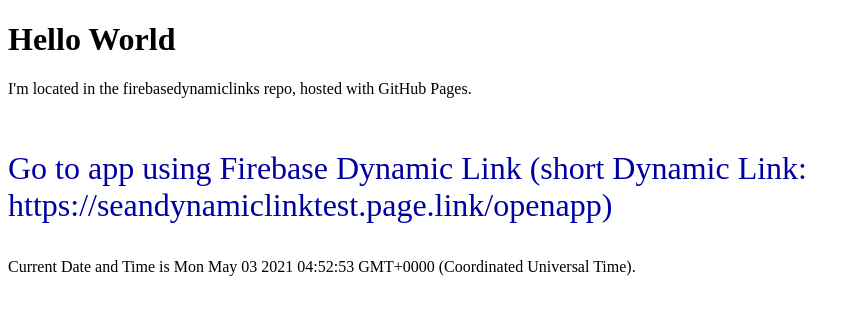
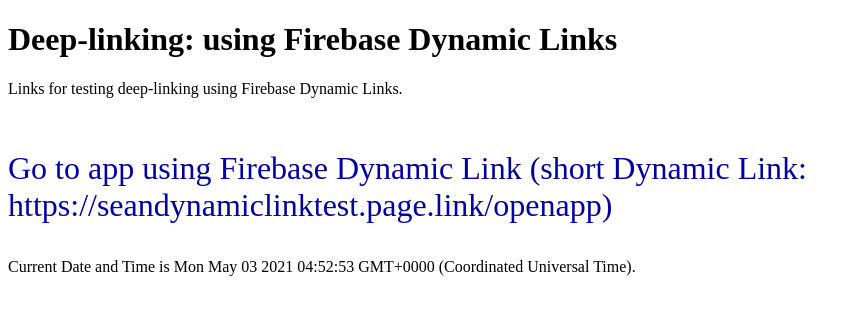
Before and after one commit to seanp30/firebasedynamiclinks, a plain HTML site: page index.html in a window 1280 px wide. Shown: the whole page, without its empty margins (0-860 px from the left). Drawn offline with Linux system fonts and the light colour scheme.

Commit message:
Add page title and description

```diff
--- a/index.html
+++ b/index.html
@@ -17,8 +17,8 @@
  </style>
 </head>
 <body>
-<h1>Hello World</h1>
-<p>I'm located in the firebasedynamiclinks repo, hosted with GitHub Pages.</p>
+<h1>Deep-linking: using Firebase Dynamic Links</h1>
+<p>Links for testing deep-linking using Firebase Dynamic Links.</p>
 </br>
 </br>
 <a href="https://seandynamiclinktest.page.link/openapp" style='font-size: 2rem;'>Go to app using Firebase Dynamic Link (short Dynamic Link: https://seandynamiclinktest.page.link/openapp)</a>
```
